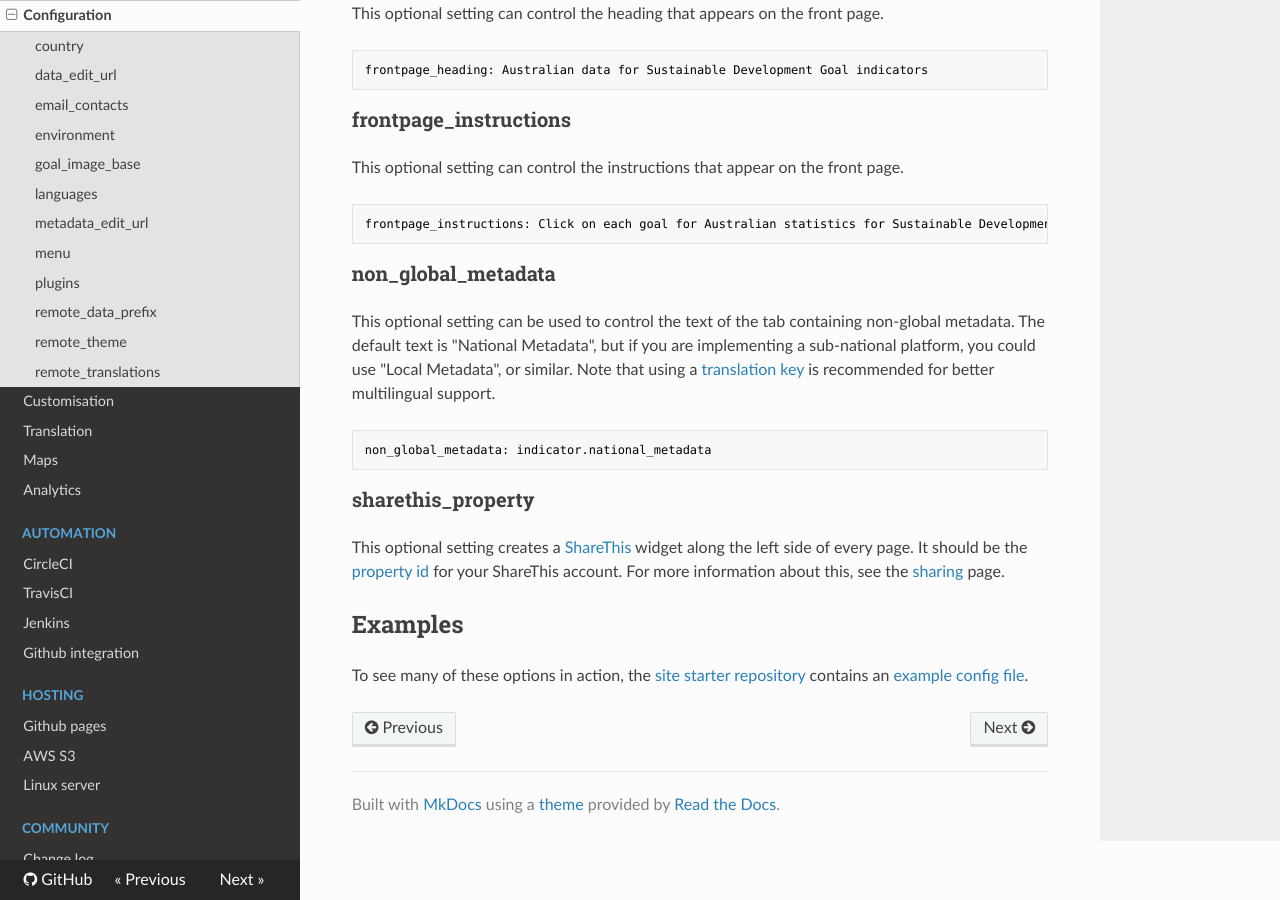
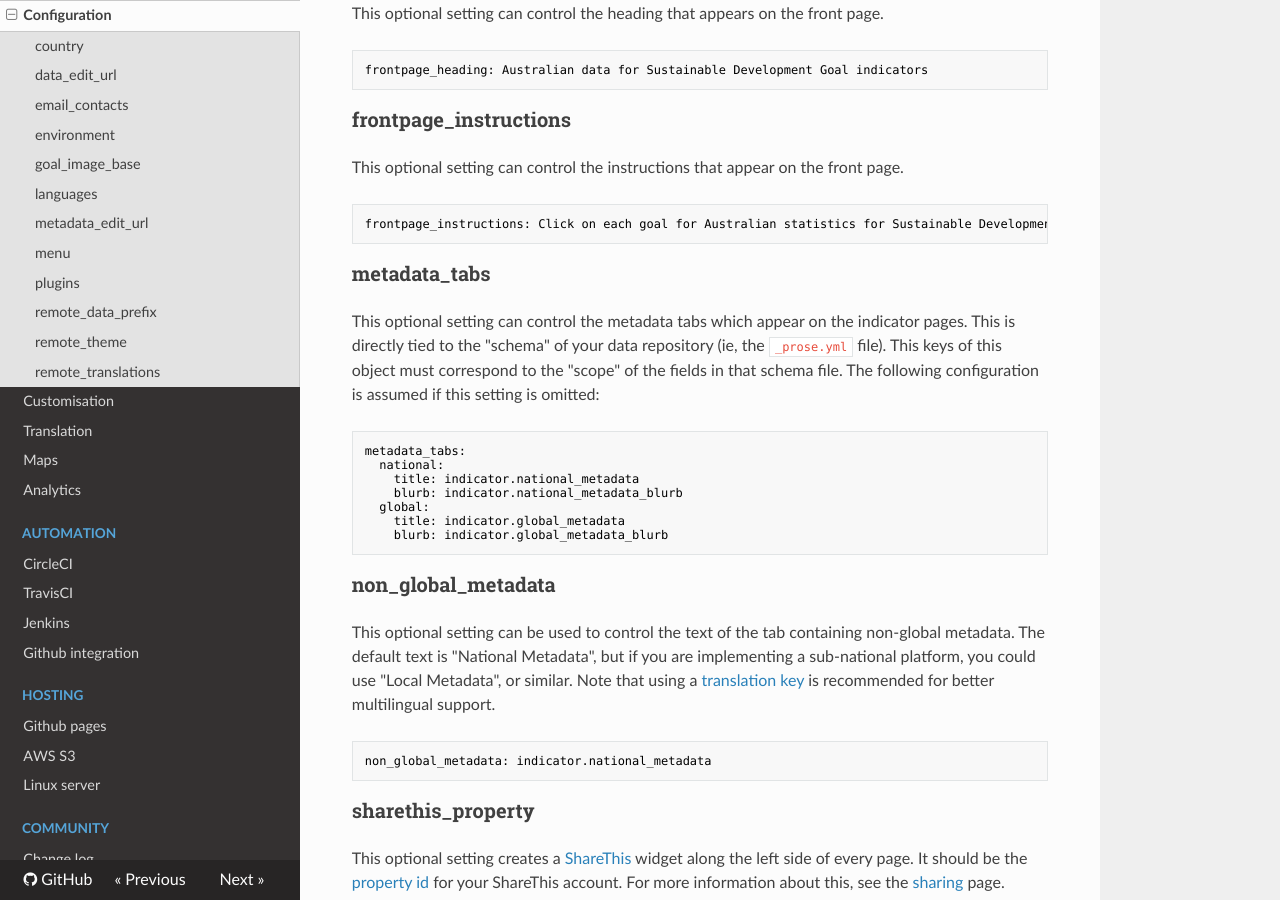
Before and after one commit to open-sdg/open-sdg, an MkDocs documentation site: the page built from docs/configuration.md, in a window 1280 px wide and 900 px high, scrolled down 5290 px. Built offline with MkDocs 1.6.1, drawn with Linux system fonts in a browser that asks for light colours; nearby versions of some CDN libraries; old or Windows-style settings are respelled for this version of MkDocs.

Commit message:
Documentation of metadata tab config

````diff
--- a/docs/configuration.md
+++ b/docs/configuration.md
@@ -235,6 +235,20 @@ This optional setting can control the instructions that appear on the front page
 frontpage_instructions: Click on each goal for Australian statistics for Sustainable Development Goal global indicators.
 ```
 
+### metadata_tabs
+
+This optional setting can control the metadata tabs which appear on the indicator pages. This is directly tied to the "schema" of your data repository (ie, the `_prose.yml` file). This keys of this object must correspond to the "scope" of the fields in that schema file. The following configuration is assumed if this setting is omitted:
+
+```nohighlight
+metadata_tabs:
+  national:
+    title: indicator.national_metadata
+    blurb: indicator.national_metadata_blurb
+  global:
+    title: indicator.global_metadata
+    blurb: indicator.global_metadata_blurb
+```
+
 ### non_global_metadata
 
 This optional setting can be used to control the text of the tab containing non-global metadata. The default text is "National Metadata", but if you are implementing a sub-national platform, you could use "Local Metadata", or similar. Note that using a [translation key](https://open-sdg.readthedocs.io/en/latest/translation/) is recommended for better multilingual support.
````
